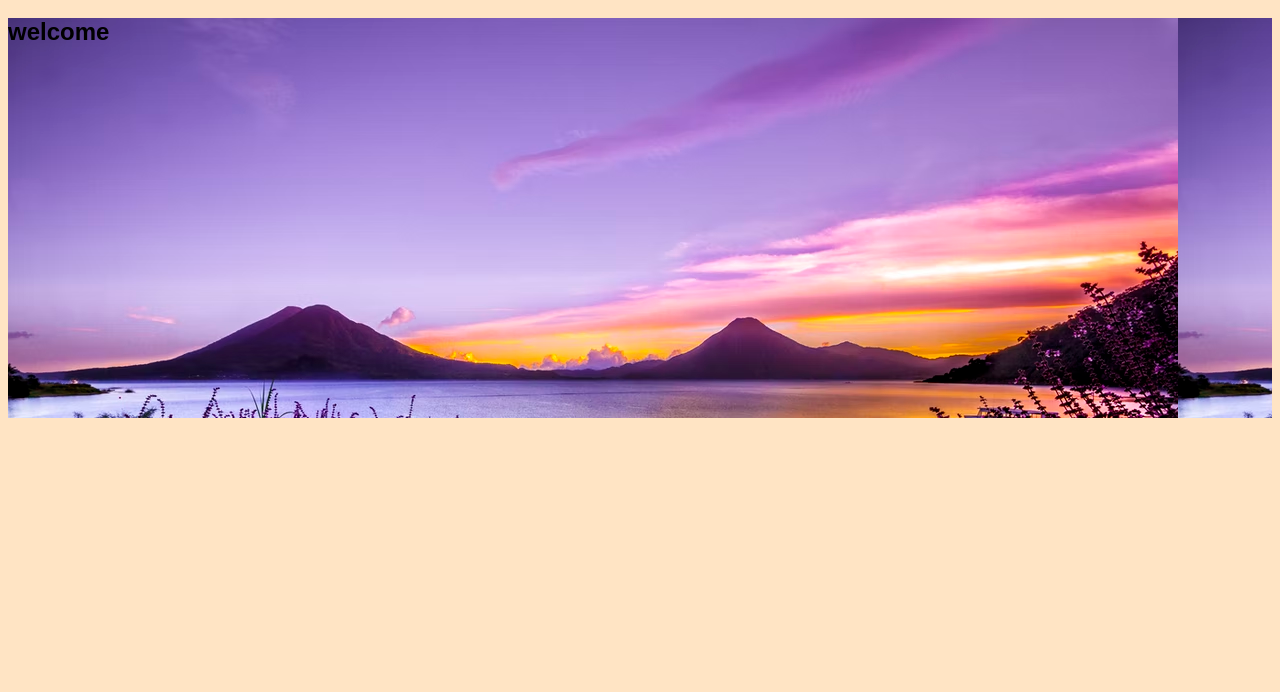
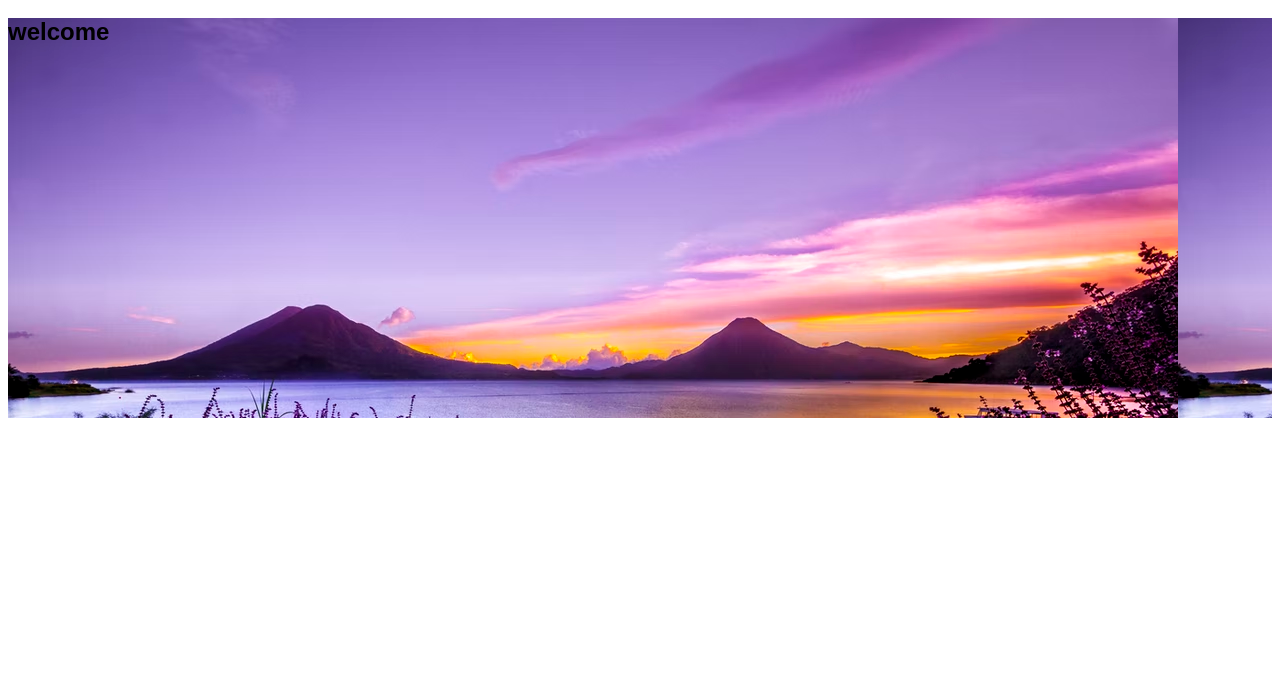
Before and after one commit to Farahsaeed2022/ClassWebsite2022S2, a plain HTML site: page index.html in a window 1280 px wide. Shown: the part 108-800 px from the top of the page. Drawn offline with Linux system fonts and the light colour scheme.

Commit message:
changed background and font

```diff
--- a/styles.css
+++ b/styles.css
@@ -1,5 +1,5 @@
 body {
-    background-color: bisque;
+    background-color: rgb(red, green, blue);
     font-family: Arial, Helvetica, sans-serif;
 }
 .logo{
```
